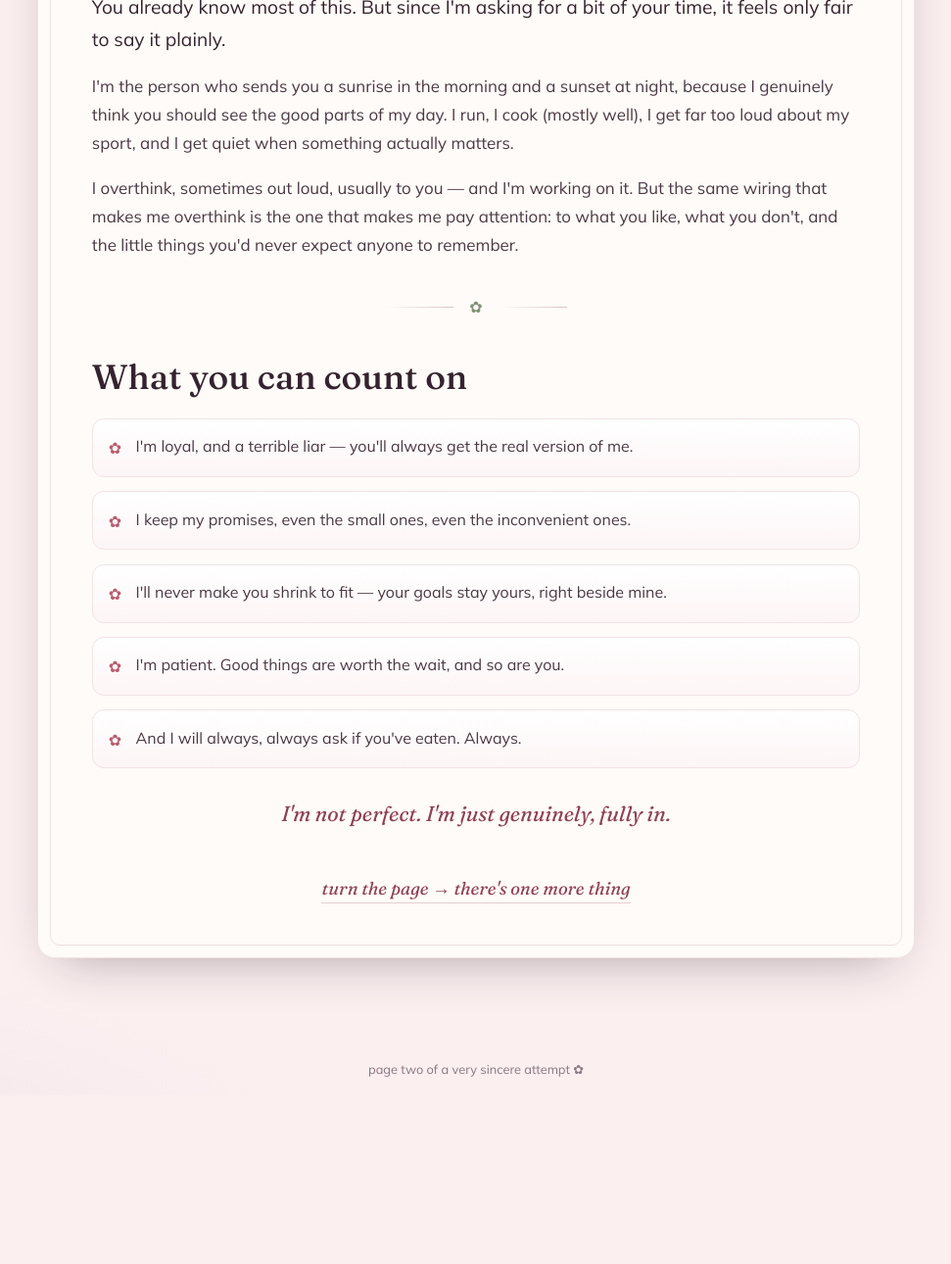
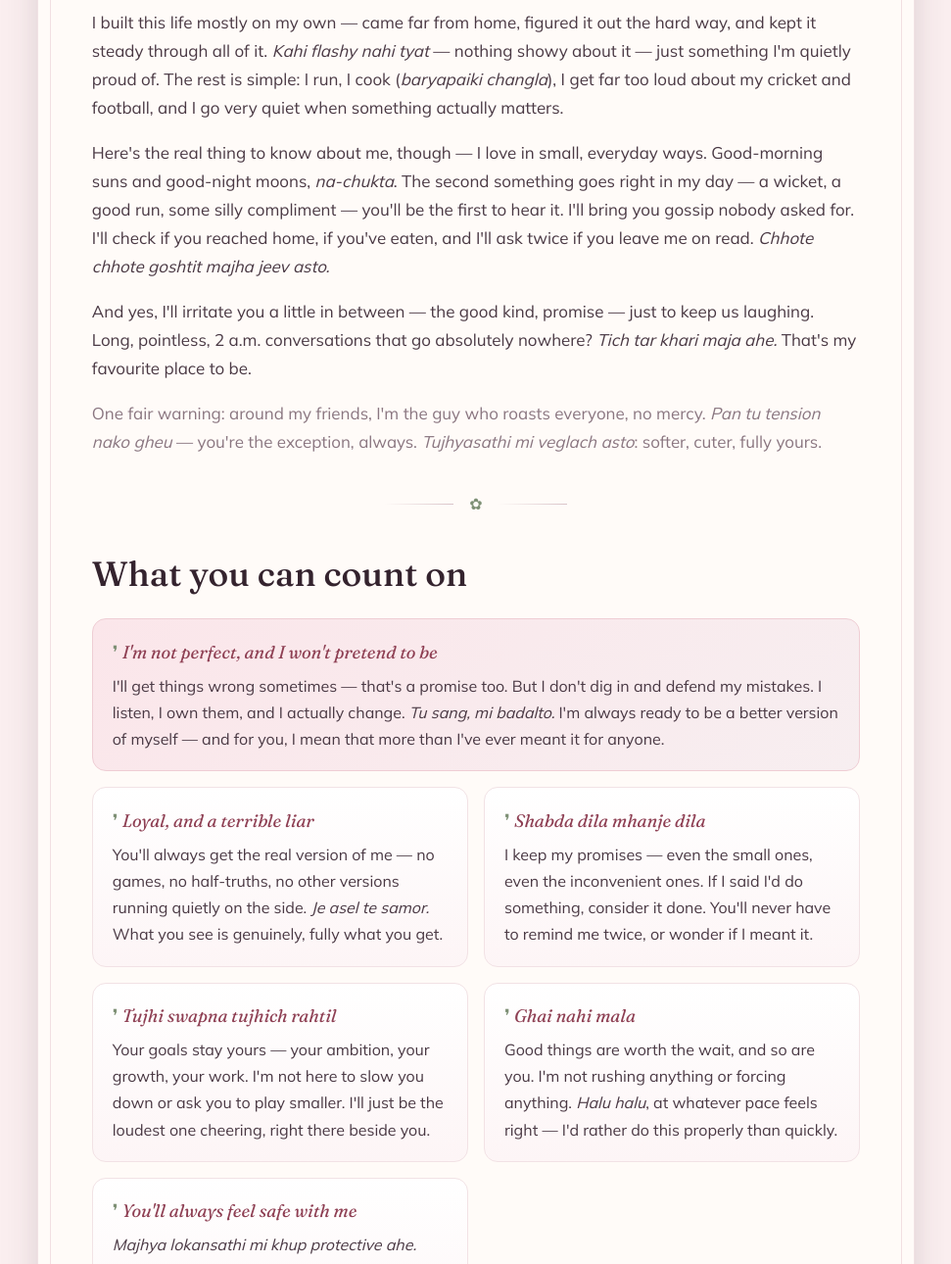
Before and after one commit to ssdworld09/A-Date-Please, a plain HTML site: page me.html in a window 1280 px wide. Shown: the part 349-1639 px from the top of the page at 98% size, without its empty margins (154-1125 px from the left). Before the commit the page ends 1467 px from the top, so only its background shows below. Drawn offline with Linux system fonts and the light colour scheme.

Commit message:
about me changes

```diff
--- a/me.html
+++ b/me.html
@@ -28,39 +28,105 @@
 
   <main class="wrap">
     <article class="letter">
-      <p class="eyebrow">the honest version · page two</p>
+      <p class="eyebrow left">about me</p>
 
-      <h1>And a little<br /><em>about me.</em></h1>
+      <h1>So, here's <em>me.</em></h1>
 
       <p class="lead">
-        You already know most of this. But since I'm asking for a bit of your time,
-        it feels only fair to say it plainly.
+        You already know a lot of this by now. But since I'm asking for a bit of your time,
+        it's only fair I say it plainly.
       </p>
 
       <p>
-        I'm the person who sends you a sunrise in the morning and a sunset at night, because
-        I genuinely think you should see the good parts of my day. I run, I cook (mostly well),
-        I get far too loud about my sport, and I get quiet when something actually matters.
+        I built this life mostly on my own &mdash; came far from home, figured it out the hard way,
+        and kept it steady through all of it. <em>Kahi flashy nahi tyat</em> &mdash; nothing showy
+        about it &mdash; just something I'm quietly proud of. The rest is simple: I run, I cook
+        (<em>baryapaiki changla</em>), I get far too loud about my cricket and football, and I go
+        very quiet when something actually matters.
       </p>
 
       <p>
-        I overthink, sometimes out loud, usually to you &mdash; and I'm working on it. But the same
-        wiring that makes me overthink is the one that makes me pay attention: to what you like,
-        what you don't, and the little things you'd never expect anyone to remember.
+        Here's the real thing to know about me, though &mdash; I love in small, everyday ways.
+        Good-morning suns and good-night moons, <em>na-chukta</em>. The second something goes right
+        in my day &mdash; a wicket, a good run, some silly compliment &mdash; you'll be the first to
+        hear it. I'll bring you gossip nobody asked for. I'll check if you reached home, if you've
+        eaten, and I'll ask twice if you leave me on read. <em>Chhote chhote goshtit majha jeev asto.</em>
+      </p>
+
+      <p>
+        And yes, I'll irritate you a little in between &mdash; the good kind, promise &mdash; just
+        to keep us laughing. Long, pointless, 2 a.m. conversations that go absolutely nowhere?
+        <em>Tich tar khari maja ahe.</em> That's my favourite place to be.
+      </p>
+
+      <p class="muted">
+        One fair warning: around my friends, I'm the guy who roasts everyone, no mercy.
+        <em>Pan tu tension nako gheu</em> &mdash; you're the exception, always.
+        <em>Tujhyasathi mi veglach asto</em>: softer, cuter, fully yours.
       </p>
 
       <div class="divider"><span class="line"></span>&#10047;<span class="line"></span></div>
 
       <h2>What you can count on</h2>
-      <ul class="notes">
-        <li><span class="bud">&#10047;</span><span class="txt">I'm loyal, and a terrible liar &mdash; you'll always get the real version of me.</span></li>
-        <li><span class="bud">&#10047;</span><span class="txt">I keep my promises, even the small ones, even the inconvenient ones.</span></li>
-        <li><span class="bud">&#10047;</span><span class="txt">I'll never make you shrink to fit &mdash; your goals stay yours, right beside mine.</span></li>
-        <li><span class="bud">&#10047;</span><span class="txt">I'm patient. Good things are worth the wait, and so are you.</span></li>
-        <li><span class="bud">&#10047;</span><span class="txt">And I will always, always ask if you've eaten. Always.</span></li>
+      <ul class="observations">
+
+        <li class="span">
+          <span class="t">I'm not perfect, and I won't pretend to be</span>
+          <p class="d">
+            I'll get things wrong sometimes &mdash; that's a promise too. But I don't dig in and
+            defend my mistakes. I listen, I own them, and I actually change. <em>Tu sang, mi badalto.</em>
+            I'm always ready to be a better version of myself &mdash; and for you, I mean that more
+            than I've ever meant it for anyone.
+          </p>
+        </li>
+
+        <li>
+          <span class="t">Loyal, and a terrible liar</span>
+          <p class="d">
+            You'll always get the real version of me &mdash; no games, no half-truths, no other
+            versions running quietly on the side. <em>Je asel te samor.</em> What you see is
+            genuinely, fully what you get.
+          </p>
+        </li>
+
+        <li>
+          <span class="t">Shabda dila mhanje dila</span>
+          <p class="d">
+            I keep my promises &mdash; even the small ones, even the inconvenient ones. If I said
+            I'd do something, consider it done. You'll never have to remind me twice, or wonder if
+            I meant it.
+          </p>
+        </li>
+
+        <li>
+          <span class="t">Tujhi swapna tujhich rahtil</span>
+          <p class="d">
+            Your goals stay yours &mdash; your ambition, your growth, your work. I'm not here to
+            slow you down or ask you to play smaller. I'll just be the loudest one cheering, right
+            there beside you.
+          </p>
+        </li>
+
+        <li>
+          <span class="t">Ghai nahi mala</span>
+          <p class="d">
+            Good things are worth the wait, and so are you. I'm not rushing anything or forcing
+            anything. <em>Halu halu</em>, at whatever pace feels right &mdash; I'd rather do this
+            properly than quickly.
+          </p>
+        </li>
+
+        <li>
+          <span class="t">You'll always feel safe with me</span>
+          <p class="d">
+            <em>Majhya lokansathi mi khup protective ahe.</em> With you, that means you never have
+            to carry the heavy stuff alone. Whatever it is &mdash; I've got you, quietly, always.
+          </p>
+        </li>
+
       </ul>
 
-      <p class="signoff center">I'm not perfect. I'm just genuinely, fully in.</p>
+      <p class="signoff center">Baki sagla sodun, itkach mhanen &mdash; I'm genuinely, fully in. &#127800;</p>
 
       <div class="next">
         <a href="date.html">turn the page &rarr; there's one more thing</a>
```
